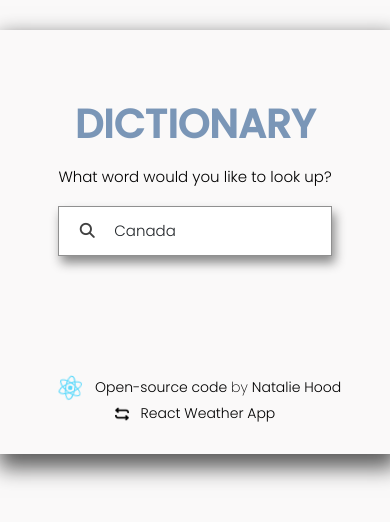
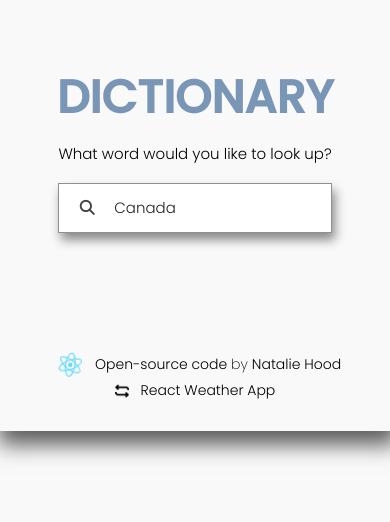
Before and after one commit to natalieh93/shecodes-react-dictionary-app, a React (Create React App) app: page / in a window 390 px wide. Shown: the top 522 px of the page. Built offline with nearby package versions, Linux system fonts and the light colour scheme; no server answers; a web font is replaced by a local one.

Commit message:
Applied minor changes to media queries and the Dictionary CSS file

```diff
--- a/src/App.css
+++ b/src/App.css
@@ -54,8 +54,7 @@
 
 @media (max-width: 800px) {
   .App {
-    margin: 30px auto;
-    max-width: 390px;
+    margin: 0px auto;
     padding: 60px 15px;
   }
 
--- a/src/Dictionary.css
+++ b/src/Dictionary.css
@@ -9,14 +9,14 @@ h1 {
 
 h6 {
   color: black;
-  font-size: 17px;
+  font-size: 16px;
   font-weight: 300;
   text-align: center;
 }
 
 .Dictionary form {
   margin: 15px auto;
-  width: 33%;
+  width: 31%;
 }
 
 .Dictionary .form-control {
@@ -43,7 +43,7 @@ h6 {
 
 @media (max-width: 800px) {
   h1 {
-    font-size: 40px;
+    font-size: 46px;
   }
 
   h6 {
```
